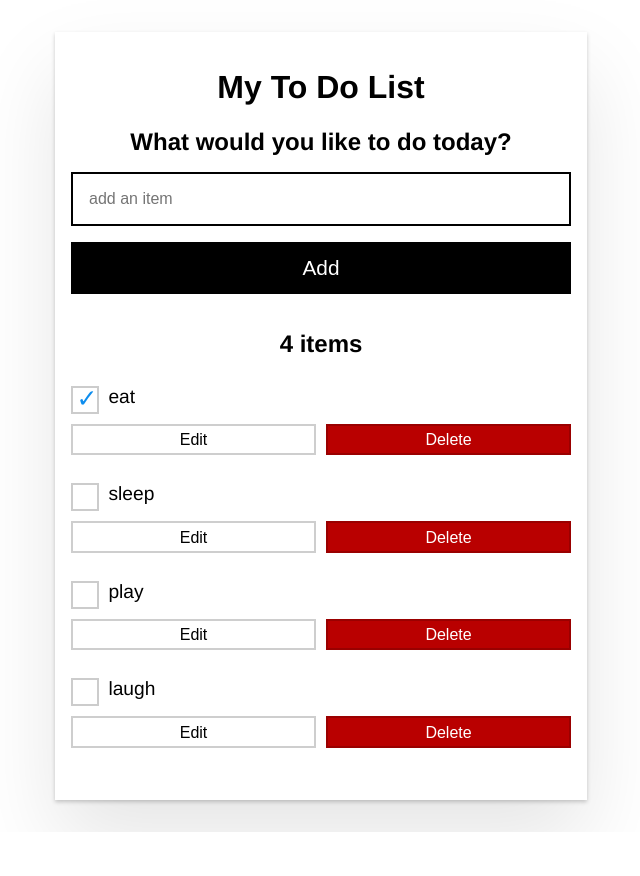
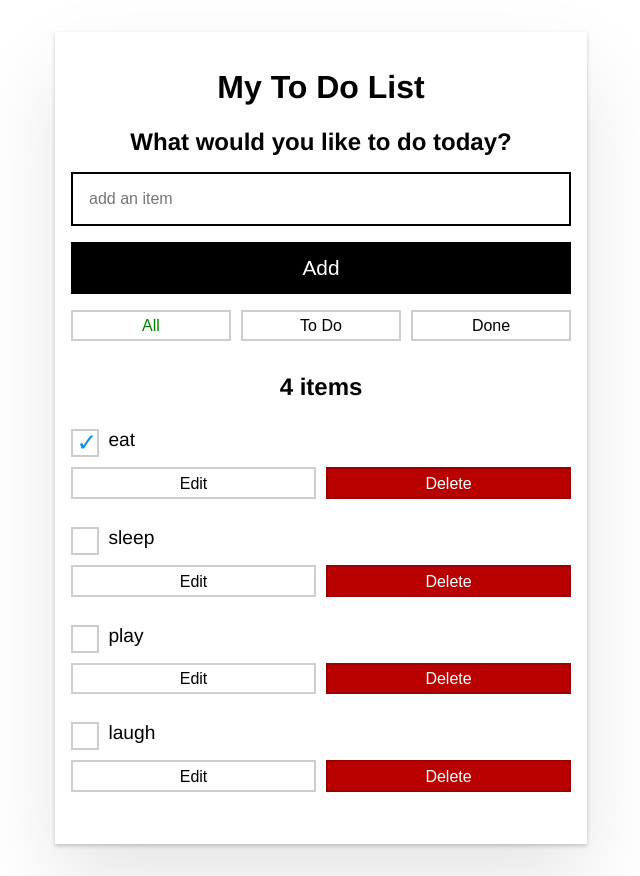
Before and after one commit to kxnzx/to-do-list, an Angular app: page / in a window 1280 px wide. Shown: the whole page, without its empty margins (319-959 px from the left). Before the commit the page ends 832 px from the top, so only its background shows below. Built offline with nearby package versions, Linux system fonts and the light colour scheme.

Commit message:
added filter buttons to app component view

```diff
--- a/src/app/app.component.html
+++ b/src/app/app.component.html
@@ -7,11 +7,30 @@
 
   <button class="btn-primary" (click)="addItem(newItem.value)">Add</button>
 
+
+  <!-- Buttons that show all, still to do, or done items on click -->
+  <div class="btn-wrapper">
+    <button class="btn btn-menu" [class.active]="filter == 'all'" (click)="filter = 'all'">
+      All
+    </button>
+
+    <button class="btn btn-menu" [class.active]="filter == 'active'" (click)="filter = 'active'">
+      To Do
+    </button>
+
+    <button class="btn btn-menu" [class.active]="filter == 'done'" (click)="filter = 'done'">
+      Done
+    </button>
+  </div>
+
+
   <h2>
     {{items.length}}
     <span *ngIf="items.length === 1; else elseBlock">item</span>
     <ng-template #elseBlock>items</ng-template>
   </h2>
+
+
 
   <ul>
     <li *ngFor="let i of items">
@@ -20,4 +39,6 @@
   </ul>
 </div>
 
+
+
 <router-outlet />
```
